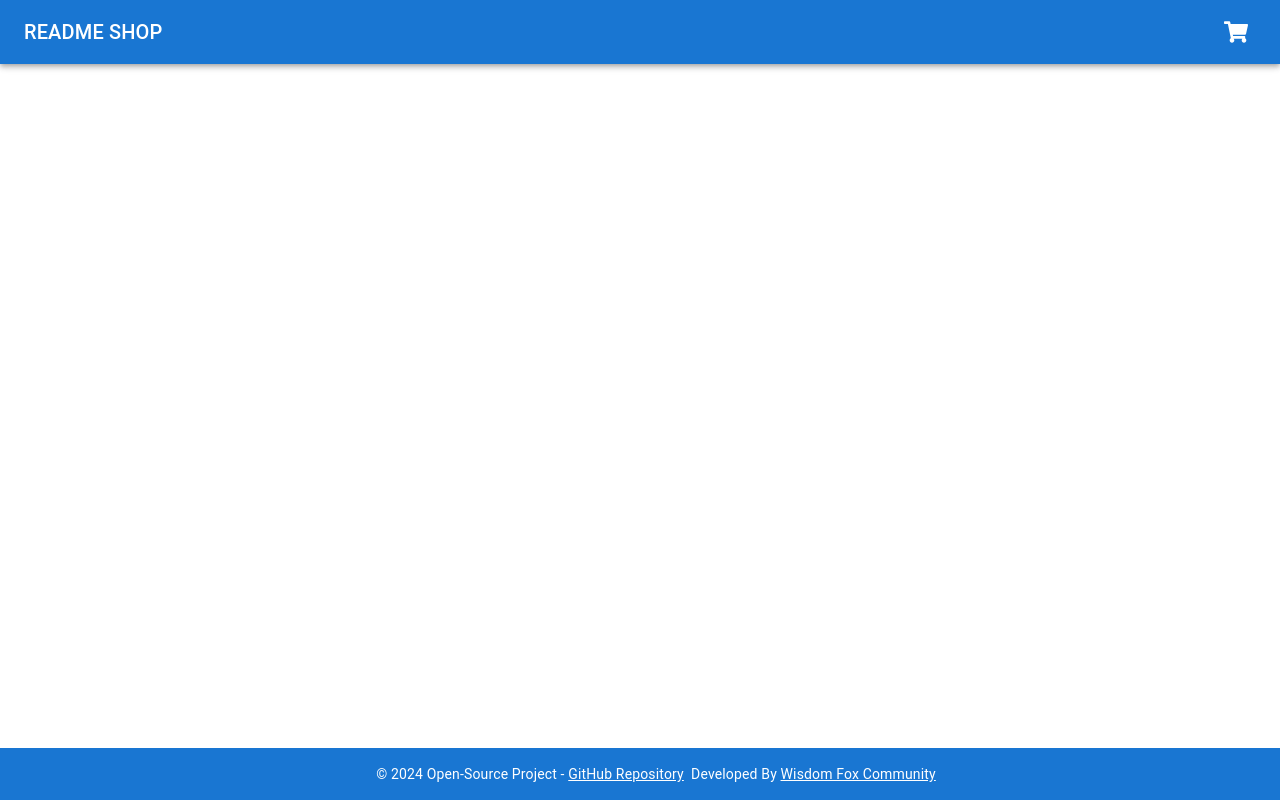
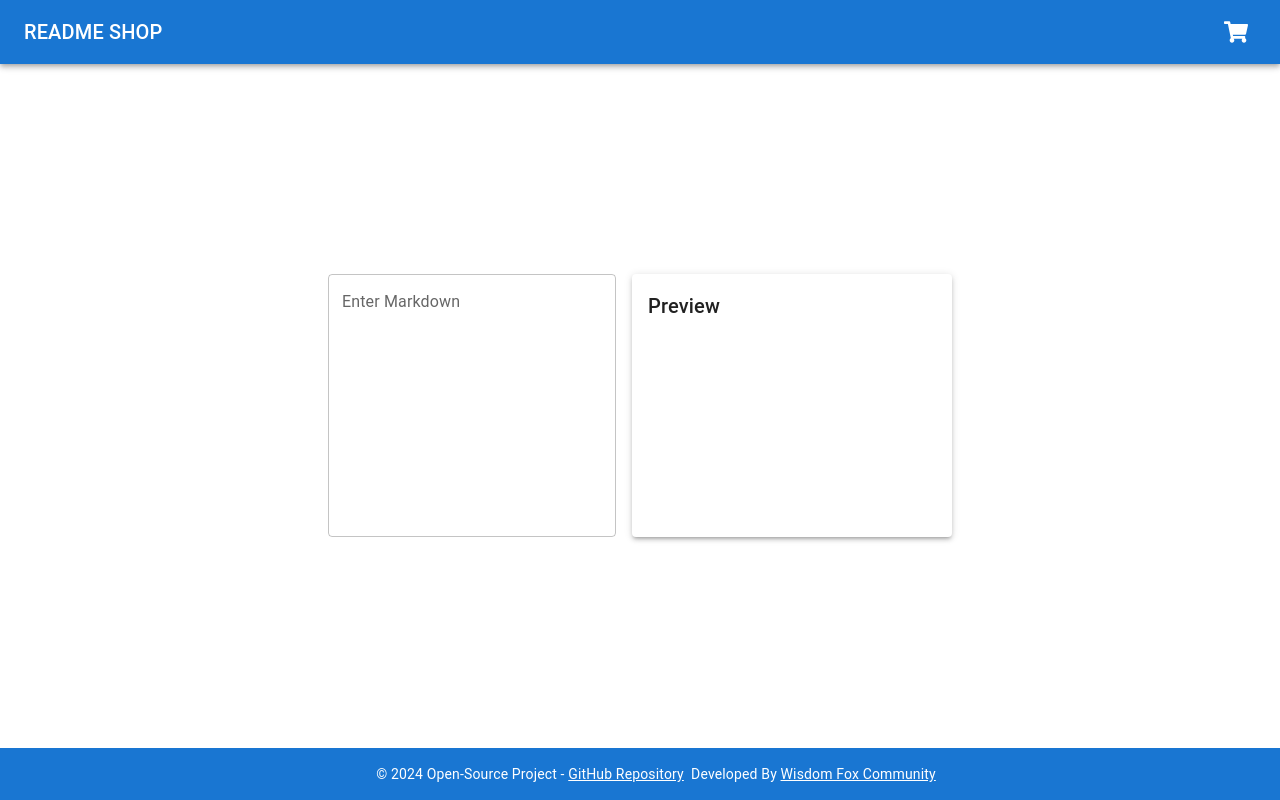
Before and after one commit to narainkarthikv/readme-shop, a React (Vite) app: page /shop in a window 1280 px wide. Shown: the top 800 px of the page. Built offline with nearby package versions, Linux system fonts and the light colour scheme.

Commit message:
feat(develop): develop branch for open source developers

```diff
--- a/package.json
+++ b/package.json
@@ -14,7 +14,8 @@
     "@emotion/styled": "^11.13.0",
     "@mui/icons-material": "^6.1.4",
     "@mui/material": "^6.1.4",
-    "markdown-preview": "^1.0.1",
+    "dompurify": "^3.1.7",
+    "marked": "^14.1.3",
     "react": "^18.3.1",
     "react-dom": "^18.3.1",
     "react-icons": "^5.3.0",
--- a/src/App.jsx
+++ b/src/App.jsx
@@ -3,6 +3,7 @@ import { BrowserRouter as Router, Routes, Route } from 'react-router-dom';
 import Navbar from './components/Navbar';
 import Footer from './components/Footer';
 import Body from './pages/Body';
+import Output from './pages/Output';
 import { Box } from '@mui/material';
 
 function App() {
@@ -19,7 +20,7 @@ function App() {
         <Box
           component="main"
           sx={{
-            flexGrow: 1, // Allows the main content to grow and push the footer down
+            flexGrow: 1,
             display: 'flex',
             justifyContent: 'center',
             alignItems: 'center',
@@ -28,7 +29,7 @@ function App() {
         >
           <Routes>
             <Route path="/" element={<Body />} />
-            {/* <Route path="/shop" element={<Output />} /> */}
+            <Route path="/shop" element={<Output />} />
           </Routes>
         </Box>
         <Footer />
--- a/src/main.jsx
+++ b/src/main.jsx
@@ -1,14 +1,11 @@
 import React from 'react';
 import ReactDOM from 'react-dom/client';
-import { RecoilRoot } from 'recoil';
 import App from './App.jsx';
 import './index.css';
 
 const root = ReactDOM.createRoot(document.getElementById('root'));
 root.render(
   <React.StrictMode>
-    <RecoilRoot>
-      <App />
-    </RecoilRoot>
+    <App />
   </React.StrictMode>
 );
--- a/src/pages/Output.jsx
+++ b/src/pages/Output.jsx
@@ -1,19 +1,69 @@
-// import React from 'react';
-// import MDProvider from 'markdown-preview/lib/context/MDProvider';
-// import MD from 'markdown-preview/components/MD';
+import React, { useState } from 'react';
+import { marked } from 'marked';
+import DOMPurify from 'dompurify';
+import TextField from '@mui/material/TextField';
+import Paper from '@mui/material/Paper';
+import Box from '@mui/material/Box';
+import Typography from '@mui/material/Typography';
 
-// const source = `
-// ## MarkdownPreview
+const Output = () => {
+  const [markdown, setMarkdown] = useState('');
 
-// > todo: React component preview markdown text.
-// `;
+  const handleChange = (e) => {
+    setMarkdown(e.target.value);
+  };
 
-// const Output = () => {
-//   return (
-//     <MDProvider>
-//       <MD />
-//     </MDProvider>
-//   )
-// }
+  const createMarkup = () => {
+    return { __html: DOMPurify.sanitize(marked(markdown)) };
+  };
 
-// export default Output;
+  return (
+    <Box
+      display="flex"
+      gap={2}
+      mt={2}
+      width="50%"
+      margin="0 auto"
+    >
+      {/* Markdown input area */}
+      <TextField
+        label="Enter Markdown"
+        multiline
+        minRows={10}
+        variant="outlined"
+        fullWidth
+        value={markdown}
+        onChange={handleChange}
+      />
+
+      {/* Preview area */}
+      <Paper
+        elevation={3}
+        sx={{
+          padding: 2,
+          width: '100%',
+          maxHeight: '600px',
+          overflowY: 'auto',
+        }}
+      >
+        <Typography variant="h6" gutterBottom>
+          Preview
+        </Typography>
+        <Box
+          dangerouslySetInnerHTML={createMarkup()}
+          sx={{
+            '& h1, h2, h3, h4, h5, h6': {
+              marginTop: '0.5em',
+              marginBottom: '0.5em',
+            },
+            '& p': {
+              marginBottom: '1em',
+              },
+          }}
+        />
+      </Paper>
+    </Box>
+  );
+};
+
+export default Output;
```
Also changed, not shown: 1 other file (tests, documents, lock files or other folders).
